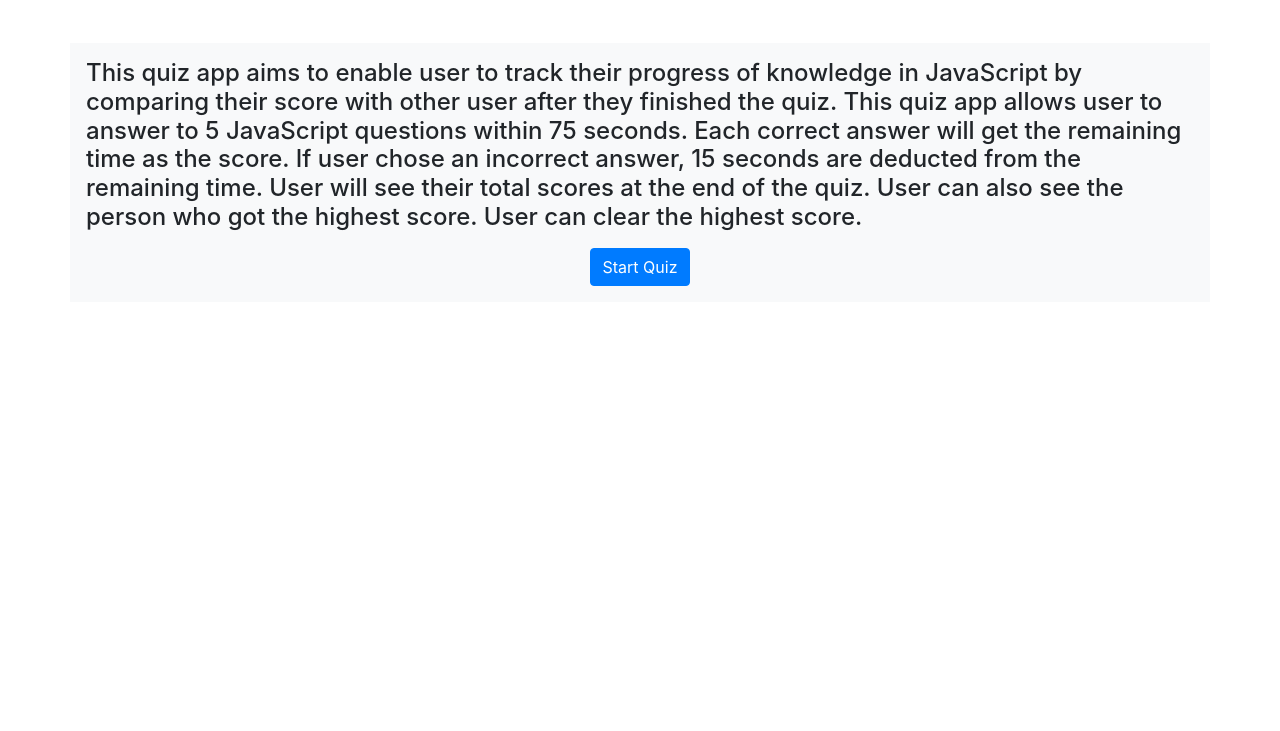
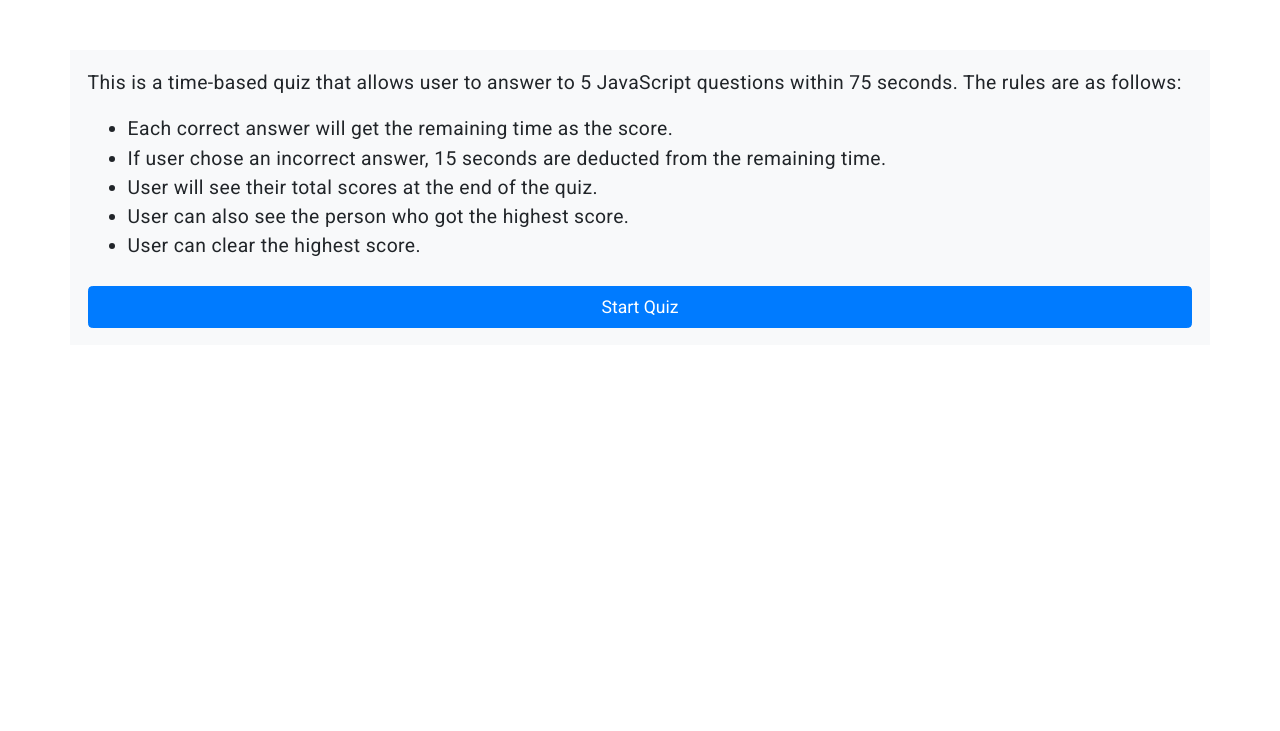
Before and after one commit to paul-kh/time-based-quiz, a plain HTML site: page index.html in a window 1280 px wide. Shown: the part 69-800 px from the top of the page. Drawn offline with nearby package versions, Linux system fonts and the light colour scheme.

Commit message:
changed some layout

```diff
--- a/assets/css/style.css
+++ b/assets/css/style.css
@@ -0,0 +1,6 @@
+html,body {
+    font-family: 'Roboto', sans-serif, arial;
+    letter-spacing: 0.02em;
+    line-height: 1.5em;
+    font-size: 1.1em;
+}
--- a/assets/scripts/script.js
+++ b/assets/scripts/script.js
@@ -52,7 +52,9 @@ function renderQuizzes() { // render quiz --------------------------------------
     questionRow.setAttribute("class", "row");
     const questionCol = document.createElement("div");
     questionCol.setAttribute("class", "col");
-    const questionContent = document.createElement("h3");
+    const questionContent = document.createElement("p");
+    questionContent.style.fontWeight = "bold";
+    questionContent.style.textAlign = "justify";
     const answersRow = document.createElement("div");
     answersRow.setAttribute("class", "row");
     const statusResultRow = document.createElement("div");
@@ -76,7 +78,7 @@ function renderQuizzes() { // render quiz --------------------------------------
         const answersCol = document.createElement("div");
         answersCol.setAttribute("class", "col-12 mt-1");
         const answerBtn = document.createElement("button");
-        answerBtn.setAttribute("class", "btn btn-primary btn-sm");
+        answerBtn.setAttribute("class", "btn btn-warning btn-block text-left");
         answersRow.append(answersCol);
         answersCol.append(answerBtn);
         btnAnswerChoices[i] = answerBtn;
--- a/index.html
+++ b/index.html
@@ -8,6 +8,7 @@
     <title>Quiz</title>
     <link rel="stylesheet" href="https://stackpath.bootstrapcdn.com/bootstrap/4.3.1/css/bootstrap.min.css"
         integrity="sha384-ggOyR0iXCbMQv3Xipma34MD+dH/1fQ784/j6cY/iJTQUOhcWr7x9JvoRxT2MZw1T" crossorigin="anonymous">
+    <link href="https://fonts.googleapis.com/css?family=Roboto&display=swap" rel="stylesheet">
     <link rel="stylesheet" href="assets/css/style.css">
 </head>
 
@@ -30,24 +31,23 @@
 
             <!-- quiz introduction -->
             <div class="col">
-                <h4>
-
-                    This quiz app aims to enable user to track their progress of knowledge in JavaScript by
-                    comparing their score with other user after they finished the quiz.
-                    This quiz app allows user to answer to 5 JavaScript questions within 75 seconds.
-                    Each correct answer will get the remaining time as the score.
-                    If user chose an incorrect answer, 15 seconds are deducted from the remaining time.
-                    User will see their total scores at the end of the quiz.
-                    User can also see the person who got the highest score.
-                    User can clear the highest score.
-
-                </h4>
+                <p>
+                    This is a time-based quiz that allows user to answer to 5 JavaScript questions within 75 seconds.
+                    The rules are as follows:
+                    <ul>
+                        <li> Each correct answer will get the remaining time as the score.</li>
+                        <li>If user chose an incorrect answer, 15 seconds are deducted from the remaining time.</li>
+                        <li>User will see their total scores at the end of the quiz.</li>
+                        <li>User can also see the person who got the highest score.</li>
+                        <li>User can clear the highest score.</li>
+                    </ul>
+                </p>
 
             </div>
         </div>
         <div class="row">
             <div class="col-12 text-center mt-2">
-                <button id="start-quiz-btn" class="btn btn-primary"> Start Quiz</button>
+                <button id="start-quiz-btn" class="btn btn-primary btn-block"> Start Quiz</button>
             </div>
         </div>
     </div> <!-- --------------------------------------------------------------------------------------->
```
